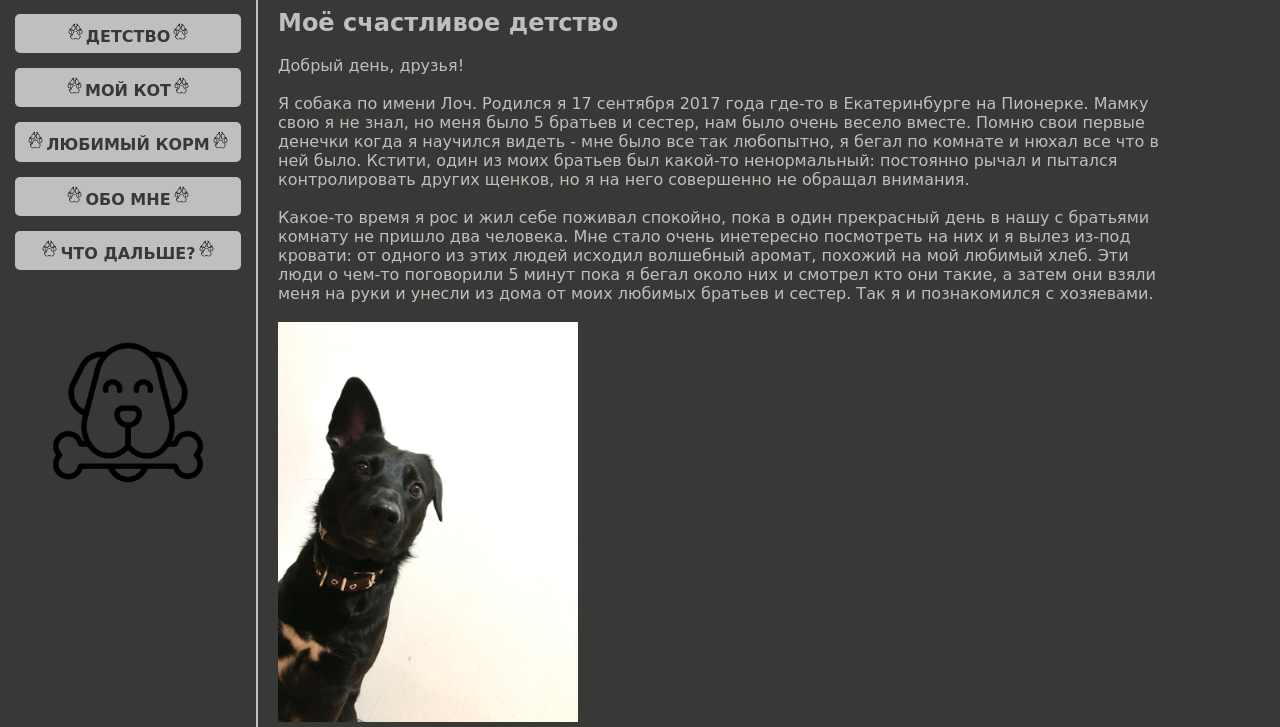
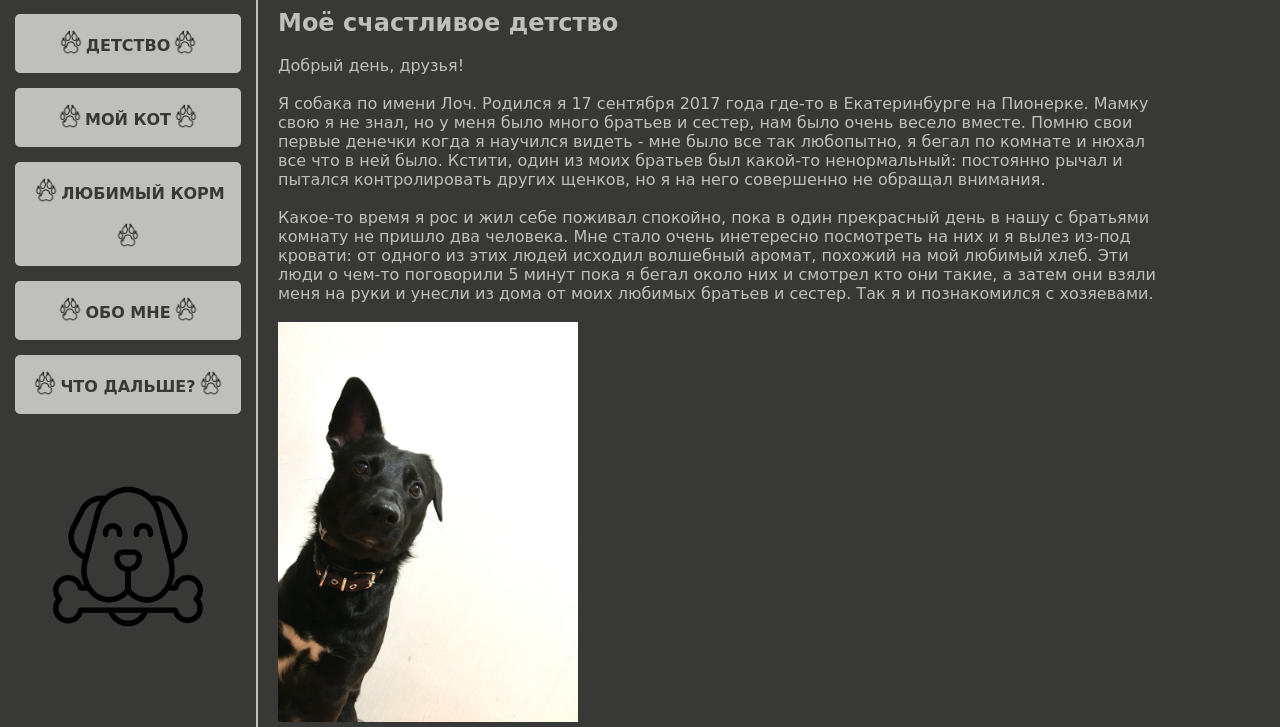
Before and after one commit to mspolermo/Dog-web, a plain HTML site: page Index.html in a window 1280 px wide. Shown: the part 73-800 px from the top of the page. Drawn offline with Linux system fonts and the light colour scheme; a web font is replaced by a local one.

Commit message:
Buttoms of the left panel were changed

```diff
--- a/Index.html
+++ b/Index.html
@@ -20,11 +20,11 @@
     </div>
     <div id="aside">
         <ul id="nav">
-            <li><img Width="10%" Height="10%" class="lap-icon1" src="css/images/lap.png"><a href="index.html">Детство</a><img Width="10%" Height="10%" class="lap-icon2" src="css/images/lap.png"></li>
-            <li><img Width="10%" Height="10%" class="lap-icon1" src="css/images/lap.png"><a href="cat.html">Мой кот</a><img Width="10%" Height="10%" class="lap-icon2" src="css/images/lap.png"></li>
-            <li><img Width="10%" Height="10%" class="lap-icon1" src="css/images/lap.png"><a href="corm.html">Любимый корм</a><img Width="10%" Height="10%" class="lap-icon2" src="css/images/lap.png"></li>
-            <li><img Width="10%" Height="10%" class="lap-icon1" src="css/images/lap.png"><a href="about.html">Обо мне</a><img Width="10%" Height="10%" class="lap-icon2" src="css/images/lap.png"></li>
-            <li><img Width="10%" Height="10%" class="lap-icon1" src="css/images/lap.png"><a href="next.html">Что дальше?</a><img Width="10%" Height="10%" class="lap-icon2" src="css/images/lap.png"></li>
+            <li><img class="lap-icon1" src="css/images/lap.png"><a href="index.html">Детство</a><img class="lap-icon2" src="css/images/lap.png"></li>
+            <li><img class="lap-icon1" src="css/images/lap.png"><a href="cat.html">Мой кот</a><img class="lap-icon2" src="css/images/lap.png"></li>
+            <li><img class="lap-icon1" src="css/images/lap.png"><a href="corm.html">Любимый корм</a><img class="lap-icon2" src="css/images/lap.png"></li>
+            <li><img class="lap-icon1" src="css/images/lap.png"><a href="about.html">Обо мне</a><img class="lap-icon2" src="css/images/lap.png"></li>
+            <li><img class="lap-icon1" src="css/images/lap.png"><a href="next.html">Что дальше?</a><img class="lap-icon2" src="css/images/lap.png"></li>
         </ul>
         </br>
         </br>
@@ -35,7 +35,7 @@
         </br>
         <p>   Добрый день, друзья! </p>
         </br>
-        <p> Я собака по имени Лоч. Родился я 17 сентября 2017 года где-то в Екатеринбурге на Пионерке. Мамку свою я не знал, но меня было 5 братьев
+        <p> Я собака по имени Лоч. Родился я 17 сентября 2017 года где-то в Екатеринбурге на Пионерке. Мамку свою я не знал, но у меня было много братьев
             и сестер, нам было очень весело вместе. Помню свои первые денечки когда я научился видеть - мне было все так любопытно, я бегал
             по комнате и нюхал все что в ней было. Кстити, один из моих братьев был какой-то ненормальный: постоянно рычал и пытался
             контролировать других щенков, но я на него совершенно не обращал внимания.
--- a/css/main.css
+++ b/css/main.css
@@ -1,3 +1,4 @@
+/*Общие предусловия*/
 @import url('https://fonts.googleapis.com/css2?family=Underdog&display=swap');
 
 @font-face {
@@ -10,6 +11,28 @@
     font-family: 'Underdog', cursive;
 }
 
+body {
+    background: #383836;
+    color: #bfbfbd;
+    text-decoration: none;
+}
+
+a:link {
+    text-decoration: none;
+    color: #383836;
+}
+
+a:visited {
+    text-decoration: none;
+    color: #383836;
+}
+
+a:active {
+    text-decoration: none;
+    color: #383836;
+}
+
+/*Кнопка "Войти\Регистрация и её анимация*/
 #reg {
     width: 200px;
     height: 30px;
@@ -25,24 +48,24 @@
     Font-weight: bolder;
 }
 
+#reg:hover {
+    background: white;
+    border-radius: 10px;
+    cursor: pointer;
+ }
+
+/*Шапка сайта*/
 #dog-head {
     position: absolute;
     left: 85px;
     top: 5px;
 }
 
-body {
-    background: #383836;
-    color: #bfbfbd;
-    text-decoration: none;
-    font-family: 'Toyz';
-}
-
 #header {
     background-image: url('images/header3.jpeg');
     color: #bfbfbd;
     width: 100%;
-    height: 70px;
+    height: 30%;
     text-align: center;
     line-height: 70px;
     border-bottom: 2px solid #bfbfbd;
@@ -50,6 +73,7 @@ body {
     font-size: 24px;
 }
 
+/*Футер*/
 #footer {
     background-image: url('images/header3.jpeg');
     color: #bfbfbd;
@@ -62,22 +86,23 @@ body {
 
 }
 
-#aside {
-    height: 150vh;
-    width: 20%;
-    border-right: 2px solid #bfbfbd;
-    float: left;
-    background: #383836;
-}
-
+/*Центральная часть (справа)*/
 #main {
-    height: 140vh;
     width: 70%;
+    height: 1100px;
     padding-left: 20px;
     padding-top: 10px;
     float: left;
     background: #383836;
     color: #bfbfbd;
+    border-left: 2px solid #bfbfbd;
+}
+
+/*Левая часть сайта*/
+#aside {
+    width: 20%;
+    float: left;
+    background: #383836;
 }
 
 #nav li {
@@ -87,8 +112,9 @@ body {
     border: 2px solid #bfbfbd;
     margin: 15px;
     padding: 5px;
+    border-radius: 5px;
     text-align: center;
-    border-radius: 5px;
+    line-height: 40px;
     font-size: 16px;
     Text-transform: uppercase;
     Font-weight: bolder;
@@ -100,23 +126,14 @@ body {
     cursor: pointer;
  }
 
-#reg:hover {
-    background: white;
-    border-radius: 10px;
-    cursor: pointer;
- }
-
-a:link {
-    text-decoration: none;
-    color: #383836;
+.lap-icon1 {
+    height: 30px;
+    width: 30px;
+    transform: translate(0%, 20%);
 }
 
-a:visited {
-    text-decoration: none;
-    color: #383836;
+.lap-icon2 {
+    height: 30px;
+    width: 30px;
+    transform: translate(0%, 20%);
 }
-
-a:active {
-    text-decoration: none;
-    color: #383836;
-}
```
Also changed, not shown: about.html (+9 -10 lines), cat.html (+5 -5 lines), corm.html (+5 -5 lines), next.html (+5 -5 lines).
